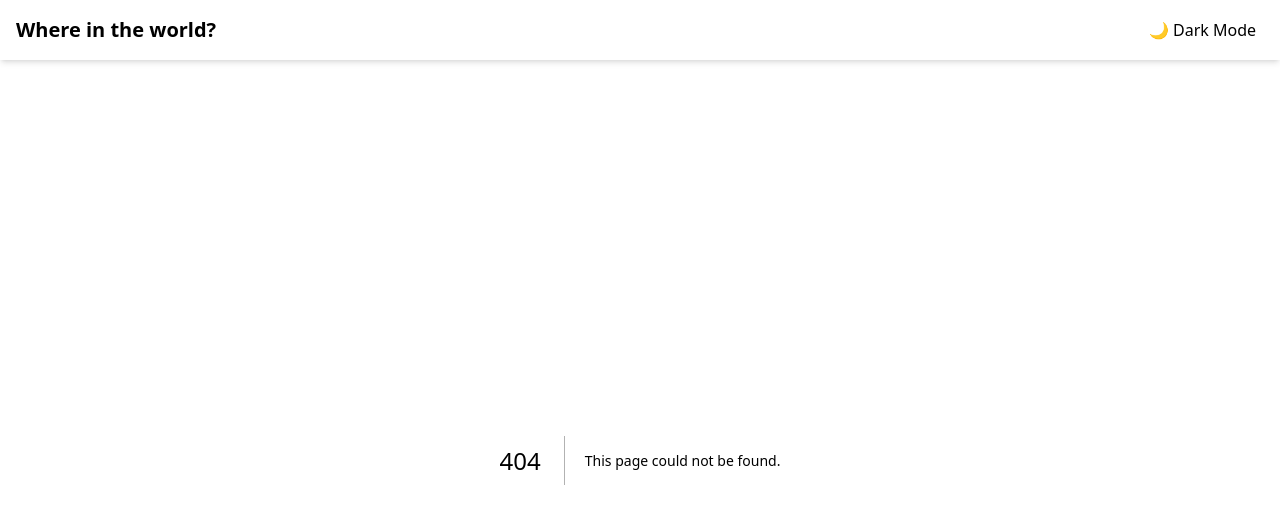
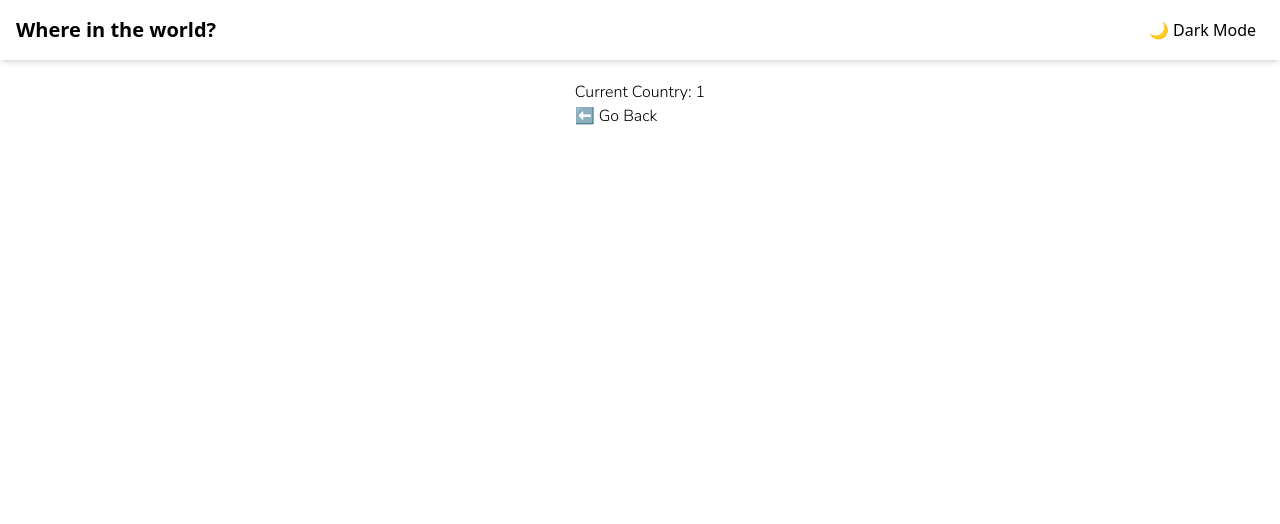
Before and after one commit to jjvega86/rest-countries, a Next.js app: page /1 in a window 1280 px wide. Before the commit this address had no page. Shown: the top 524 px of the page. Built offline with nearby package versions, Linux system fonts and the light colour scheme.

Commit message:
🐛 FIX: Initial render bug causing blank page

```diff
--- a/src/pages/detail.tsx
+++ b/src/pages/[name].tsx
@@ -1,6 +1,10 @@
 import Head from "next/head";
+import Link from "next/link";
+import { useRouter } from "next/router";
 
 export default function Detail() {
+  const router = useRouter();
+  const { name } = router.query;
   return (
     <>
       <Head>
@@ -9,8 +13,11 @@ export default function Detail() {
         <meta name="viewport" content="width=device-width, initial-scale=1" />
         <link rel="icon" href="/favicon.ico" />
       </Head>
-      <section>
-        <h1 className="mt-5">DETAIL</h1>
+      <section className="grid place-content-center">
+        <h1 className="mt-5">Current Country: {name}</h1>
+        <Link href={`/`}>
+          <button>⬅️ Go Back</button>
+        </Link>
       </section>
     </>
   );
--- a/src/pages/index.tsx
+++ b/src/pages/index.tsx
@@ -2,19 +2,13 @@ import Head from "next/head";
 import CountryCard from "@/components/CountryCard";
 import { getUniqueRegions } from "@/util/helpers";
 import { useEffect, useState } from "react";
-
-interface Country {
-  name: { common: string };
-  capital: string;
-  region: string;
-  population: number;
-  flags: { png: string };
-}
+import { Country } from "@/util/types";
+import Link from "next/link";
 
 export default function Home({ data }: any) {
   const [countries, setCountries] = useState(data);
   const [search, setSearch] = useState("");
-  const [currentRegion, setCurrentRegion] = useState("");
+  const [currentRegion, setCurrentRegion] = useState("All Regions");
   const regions = getUniqueRegions(data);
 
   const filterByRegion = () => {
@@ -36,9 +30,11 @@ export default function Home({ data }: any) {
 
   useEffect(() => {
     let currentData = filterByRegion();
+
     const searchedCountries = currentData.filter((country: Country) =>
       country.name.common.toLocaleLowerCase().includes(search)
     );
+
     setCountries(searchedCountries);
   }, [search]);
 
@@ -51,6 +47,7 @@ export default function Home({ data }: any) {
         <link rel="icon" href="/favicon.ico" />
       </Head>
       <section className="mx-10">
+        {/* // TODO: Refactor search + select into components */}
         <div className="flex justify-between my-6">
           <input
             className="mt-5 border-solid border-2"
@@ -58,23 +55,25 @@ export default function Home({ data }: any) {
             value={search}
             onChange={(e) => setSearch(e.target.value)}
           />
-          <p>{search}</p>
           <select onChange={(e) => setCurrentRegion(e.target.value)}>
             {regions.map((region) => (
-              <option value={region}>{region}</option>
+              <option key={region} value={region}>
+                {region}
+              </option>
             ))}
           </select>
         </div>
         <div className="grid place-content-center sm:grid-cols-4 gap-12">
           {countries.map((country: Country) => (
+            <Link key={country.name.common} href={`/${country.name.common}`}>
               <CountryCard
-              key={country.name.common}
                 name={country.name.common}
                 capital={country.capital}
                 region={country.region}
                 population={country.population}
                 image={country.flags.png}
               />
+            </Link>
           ))}
         </div>
       </section>
--- /dev/null
+++ b/src/util/types.ts
@@ -0,0 +1,7 @@
+export interface Country {
+  name: { common: string };
+  capital: string;
+  region: string;
+  population: number;
+  flags: { png: string };
+}
```
Lines whose indentation alone changed are shown as unchanged.
